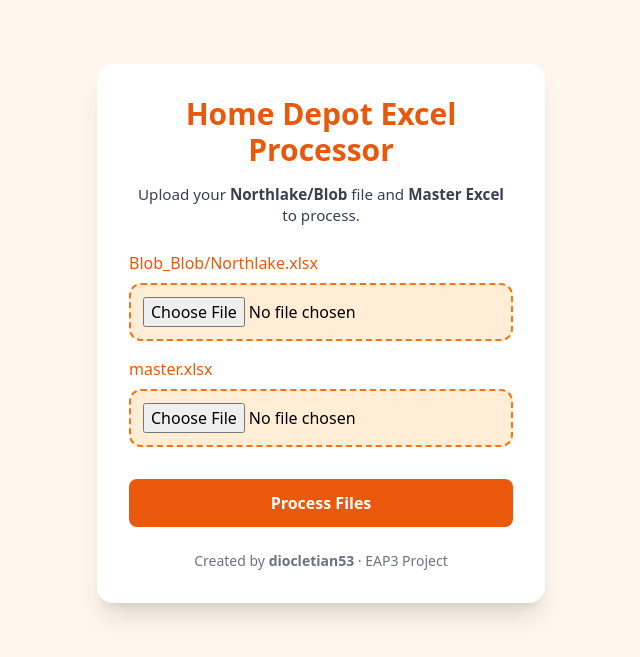
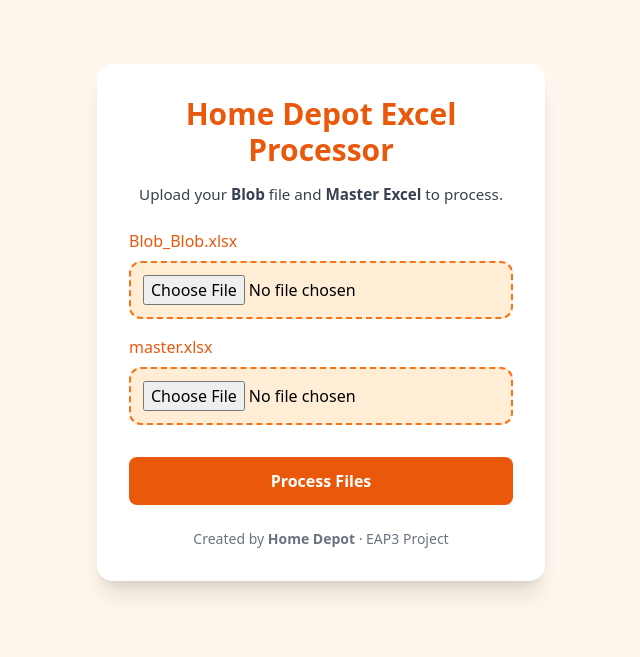
Before and after one commit to diocletian53/EAP3, a Flask app: page / in a window 1280 px wide. Shown: the top 657 px of the page, without its empty margins (319-959 px from the left). Run offline with Flask 3, Linux system fonts and the light colour scheme; parts of the project's set-up code (start-up, migrations or seed data) failed here and were passed over; some libraries are stand-ins or nearby versions.

Commit message:
Change Naming

```diff
--- a/templates/index.html
+++ b/templates/index.html
@@ -11,12 +11,12 @@
 
 <div class="max-w-md mx-auto mt-16 bg-white rounded-2xl shadow-xl p-8 text-center">
   <h1 class="text-3xl font-bold text-orange-600 mb-4">Home Depot Excel Processor</h1>
-  <p class="text-gray-700 mb-6">Upload your <strong>Northlake/Blob</strong> file and <strong>Master Excel</strong> to process.</p>
+  <p class="text-gray-700 mb-6">Upload your <strong>Blob</strong> file and <strong>Master Excel</strong> to process.</p>
 
   <!-- Upload Form -->
   <form method="POST" enctype="multipart/form-data" class="space-y-4" id="uploadForm">
     <div>
-      <label class="block text-left mb-1 font-medium text-orange-600">Blob_Blob/Northlake.xlsx</label>
+      <label class="block text-left mb-1 font-medium text-orange-600">Blob_Blob.xlsx</label>
       <input type="file" name="main_file" accept=".xlsx" required
              class="w-full p-3 border-2 border-dashed border-orange-400 rounded-lg bg-orange-100 hover:border-orange-500" />
     </div>
@@ -44,7 +44,7 @@
 
   <!-- Footer -->
   <div class="mt-6 text-gray-500 text-sm">
-    Created by <strong>diocletian53</strong> · EAP3 Project
+    Created by <strong> Home Depot</strong> · EAP3 Project
   </div>
 </div>
 
```
